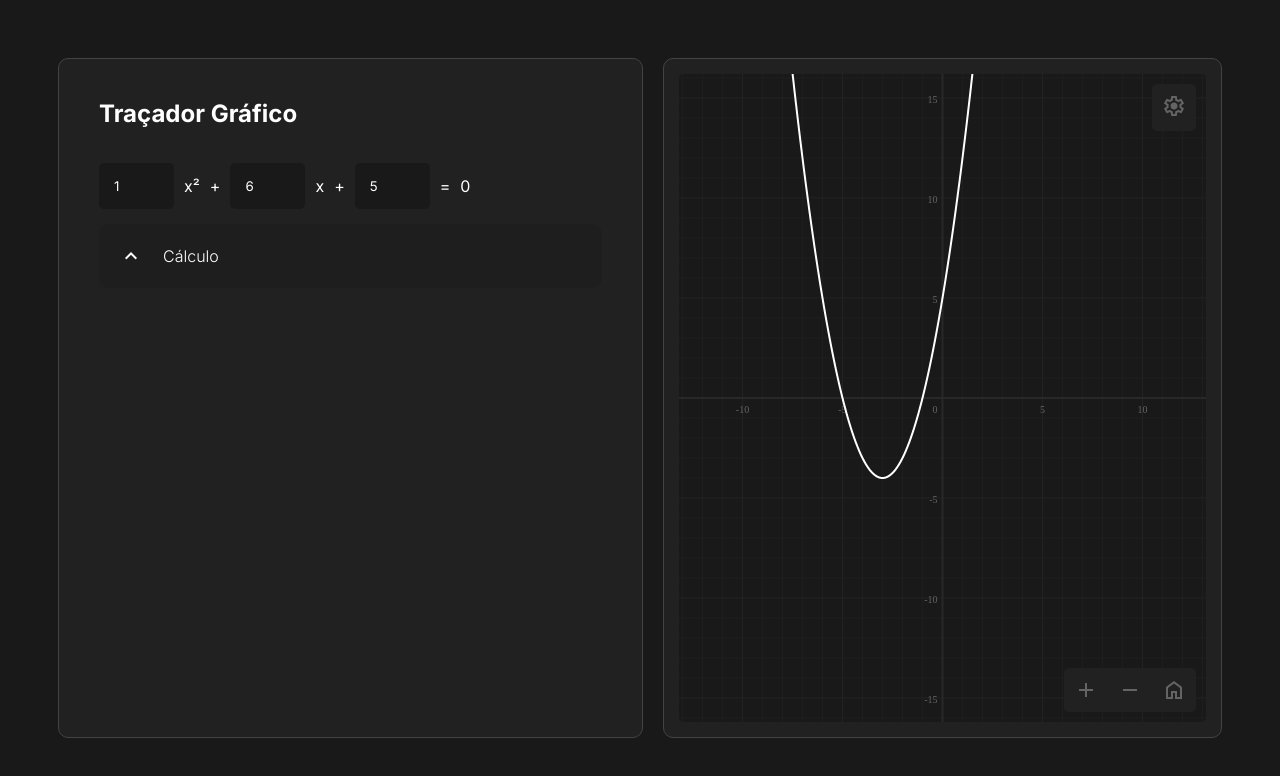
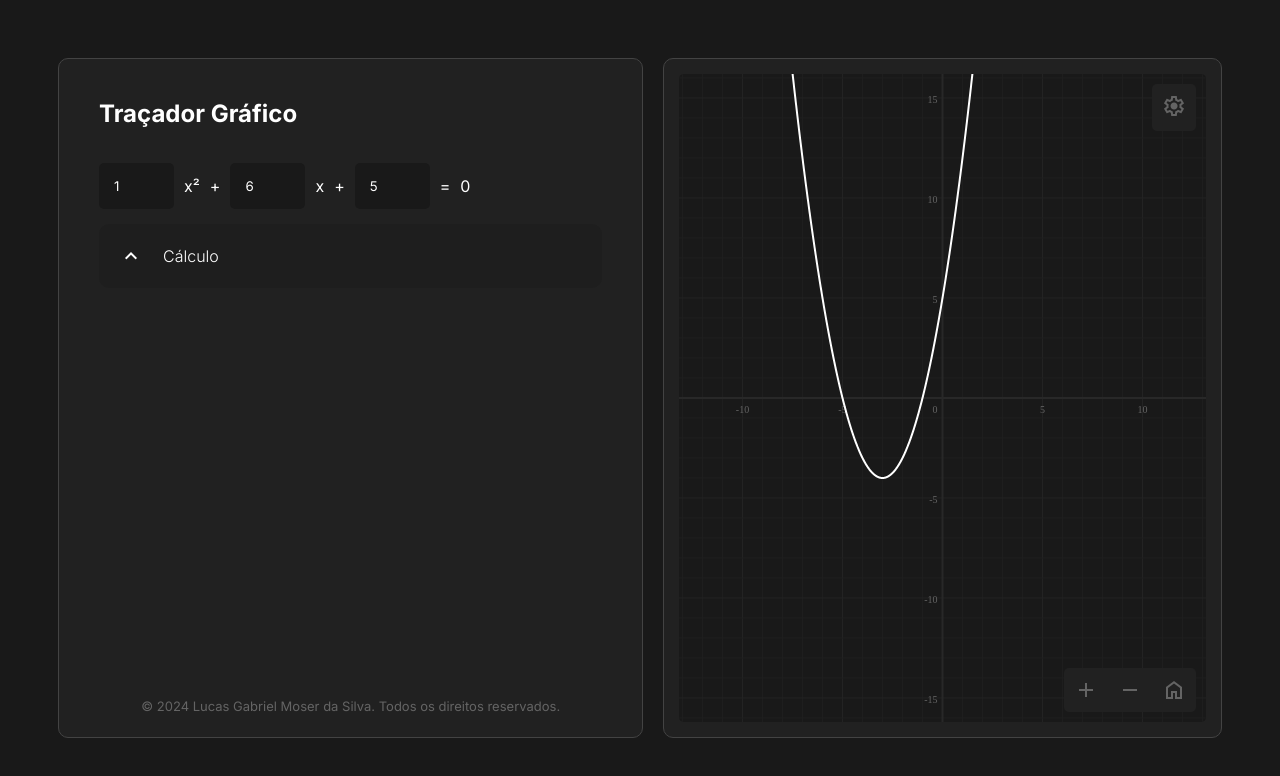
Before and after one commit to lucas-g-silva/tracador-grafico, a plain HTML site: page index.html in a window 1280 px wide. Drawn offline with nearby package versions, Linux system fonts and the light colour scheme.

Commit message:
Add Copyright Footer

```diff
--- a/index.html
+++ b/index.html
@@ -42,6 +42,9 @@
                 </div>
             </article>
         </div>
+        <footer>
+            <p>&copy; 2024 <a href="https://github.com/lucas-g-silva" target="_blank">Lucas Gabriel Moser da Silva</a>. Todos os direitos reservados.</p>
+        </footer>
     </section>
     <section class="graphic-box">
         <canvas class="graphic" id="graphic"></canvas>
--- a/style.css
+++ b/style.css
@@ -17,6 +17,7 @@ body {
 }
 
 section {
+    position: relative;
     width: 100%;
     height: 100%;
     background-color: rgb(33, 33, 33);
@@ -329,3 +330,25 @@ input[type="number"]::-webkit-outer-spin-button {
     padding: 20px;
     padding-top: 0;
 }
+
+footer{
+    position: absolute;
+    text-wrap: nowrap;
+    bottom: 10px;
+    left: 50%;
+    transform: translateX(-50%)
+}
+
+footer p{
+    color: rgb(100, 100, 100);
+    font-size: small;
+}
+
+footer p a{
+    color: rgb(100, 100, 100);
+    text-decoration: none;
+}
+
+footer p a:hover{
+    text-decoration: underline;
+}
```
